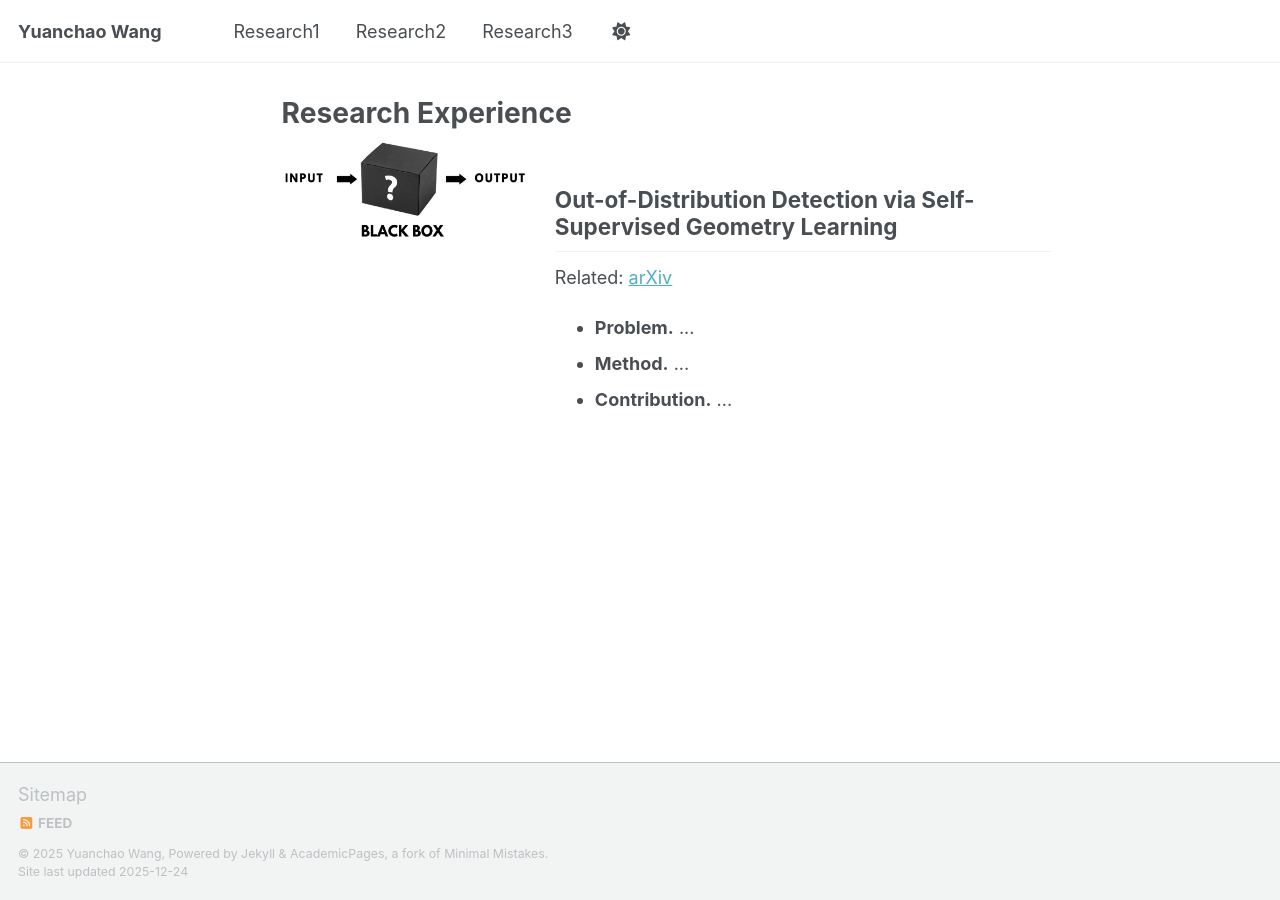
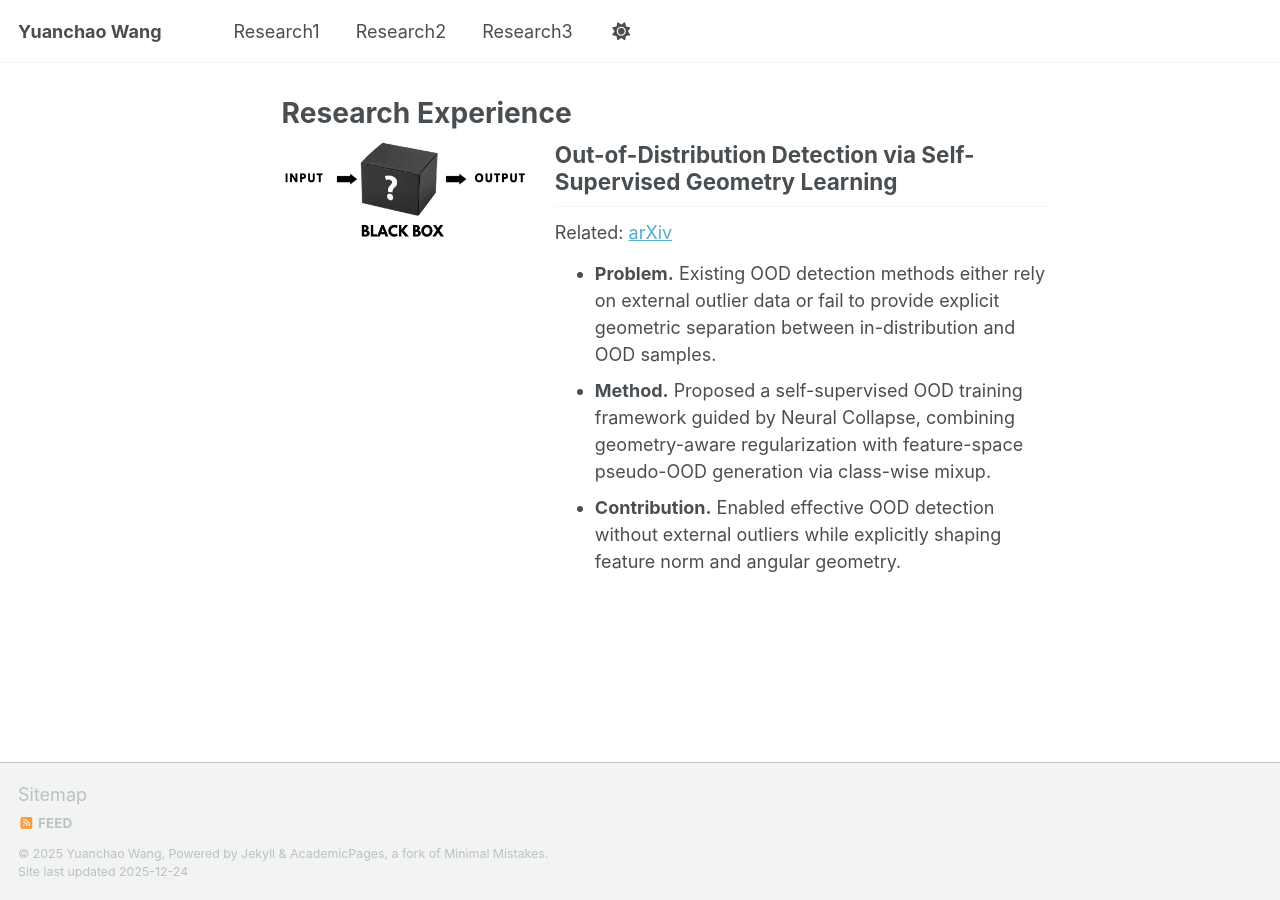
Before and after one commit to JohnnyWyc/JohnnyWyc.github.io, a Jekyll site: the page built from _pages/Research3.md, in a window 1280 px wide. Built offline with Jekyll 4.4.1, drawn with Linux system fonts in a browser that asks for light colours; a script bundle is joined from its source files by our own code; library files that are not in the unit come from our copies.

Commit message:
Enhance Research3.md with detailed OOD detection info

```diff
--- a/_pages/Research3.md
+++ b/_pages/Research3.md
@@ -5,20 +5,22 @@ permalink: /research3/
 author_profile: false
 ---
 
+
 <div style="display:flex; gap:1.5em; align-items:flex-start; margin-bottom:2.2em;">
   <div style="flex:0 0 32%;">
     <img src="/images/Research/Black.png"
          alt="OOD Detection via Self-Supervised Geometry Learning"
          style="width:100%; border-radius:8px;">
   </div>
-
   <div style="flex:1;">
-    <h2>Out-of-Distribution Detection via Self-Supervised Geometry Learning</h2>
-    <p>Related: <a href="https://arxiv.org/abs/2511.13539">arXiv</a></p>
-    <ul>
-      <li><strong>Problem.</strong> ...</li>
-      <li><strong>Method.</strong> ...</li>
-      <li><strong>Contribution.</strong> ...</li>
+    <h2 style="margin-top:0;">Out-of-Distribution Detection via Self-Supervised Geometry Learning</h2>
+    <p style="margin:0.2em 0 0.8em 0;">
+      Related: <a href="https://arxiv.org/abs/2511.13539">arXiv</a>
+    </p>
+    <ul style="margin-top:0;">
+      <li><strong>Problem.</strong> Existing OOD detection methods either rely on external outlier data or fail to provide explicit geometric separation between in-distribution and OOD samples.</li>
+      <li><strong>Method.</strong> Proposed a self-supervised OOD training framework guided by Neural Collapse, combining geometry-aware regularization with feature-space pseudo-OOD generation via class-wise mixup.</li>
+      <li><strong>Contribution.</strong> Enabled effective OOD detection without external outliers while explicitly shaping feature norm and angular geometry.</li>
     </ul>
   </div>
 </div>
```
